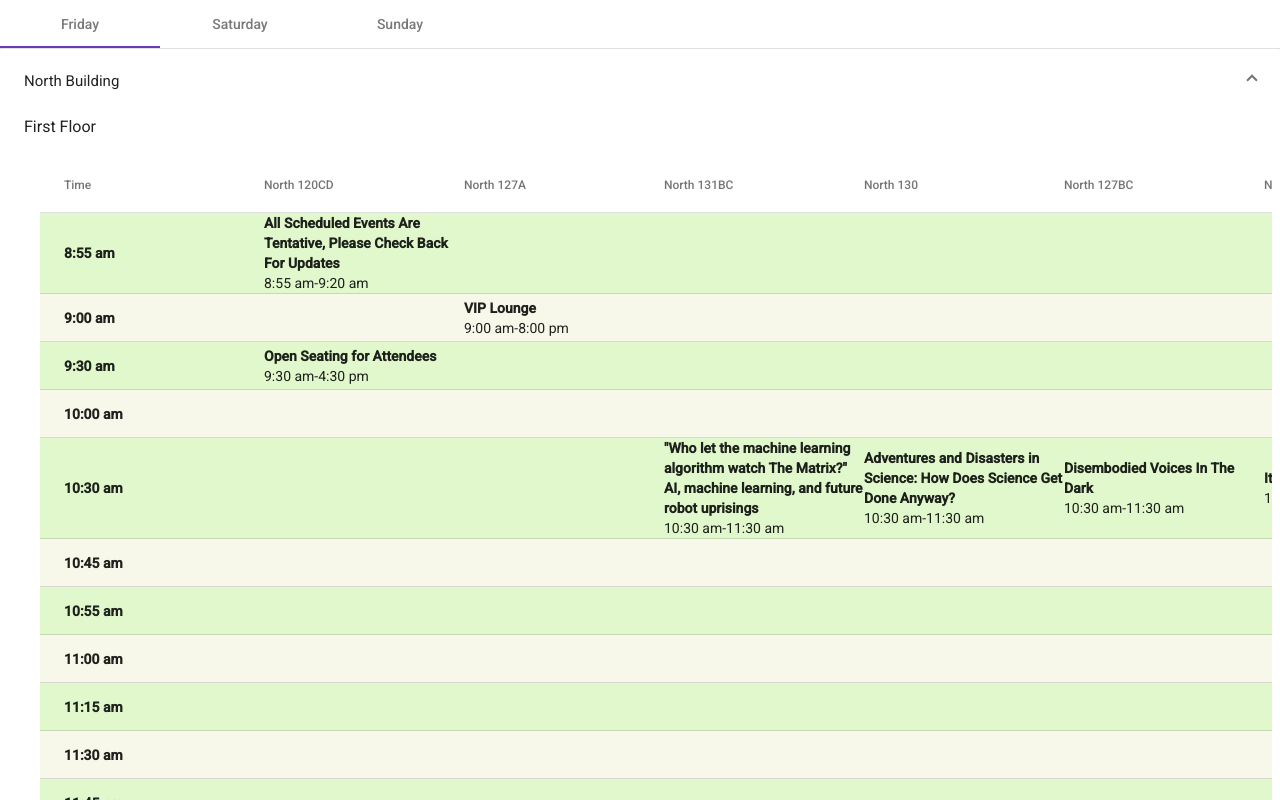
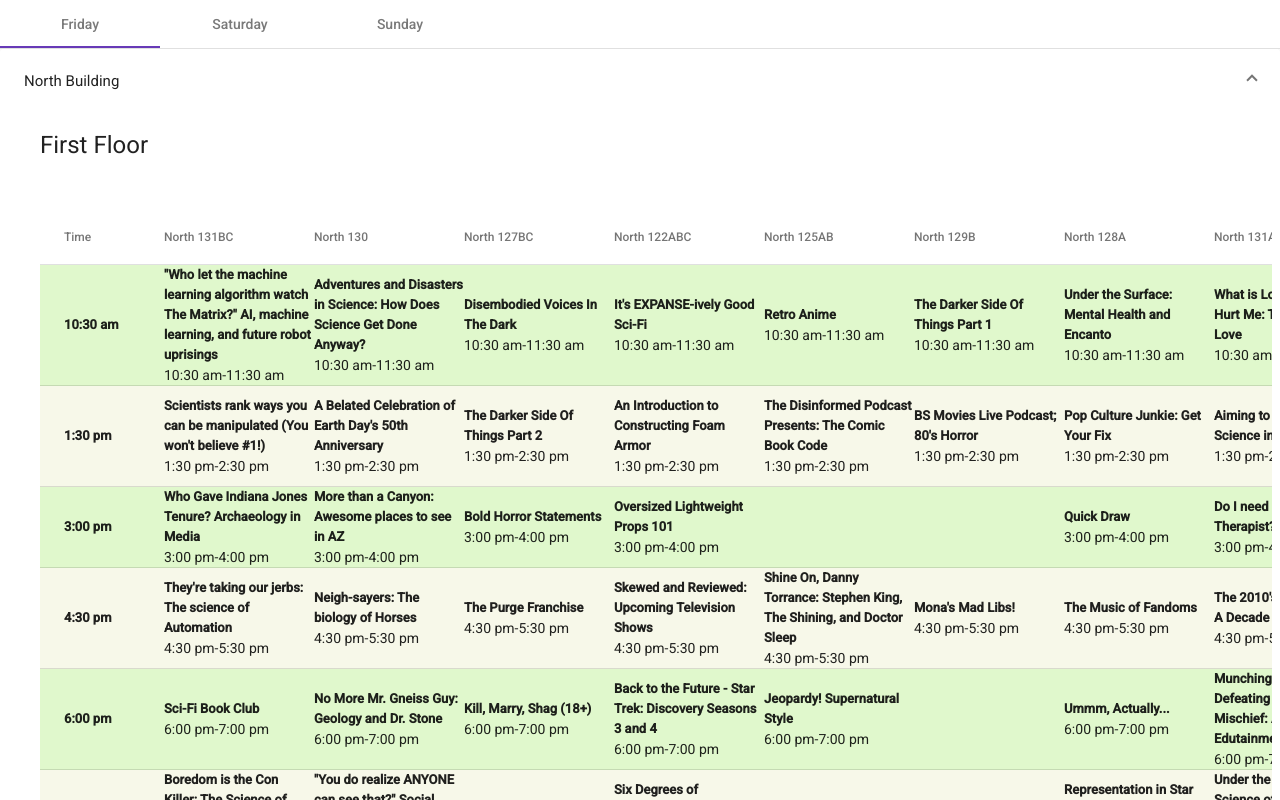
Before and after one commit to thatboramy/thatboramy.github.io, an Angular app: page / in a window 1280 px wide. Both pictures are taken after a click on the button "North Building". Shown: the top 800 px of the page. Built offline with nearby package versions, Linux system fonts and the light colour scheme.

Commit message:
reduce clutter

```diff
--- a/src/app/app.component.html
+++ b/src/app/app.component.html
@@ -5,8 +5,8 @@
       <mat-expansion-panel *ngFor="let venue of venueLocationGroupNames;let i = index">
         <mat-expansion-panel-header>{{venue}}</mat-expansion-panel-header>
         <div *ngFor="let floor of venueLocationGroup[i]; let j = index">
-          <div *ngIf="i === 0">
-            <h3>{{j === 0 ? 'First Floor': 'Second Floor'}}</h3>
+          <div *ngIf="i === 0" class="p-4">
+            <h1>{{j === 0 ? 'First Floor': 'Second Floor'}}</h1>
           </div>
 
           <div class="table-container">
@@ -25,8 +25,8 @@
       <mat-expansion-panel *ngFor="let venue of venueLocationGroupNames;let i = index">
         <mat-expansion-panel-header>{{venue}} </mat-expansion-panel-header>
         <div *ngFor="let floor of venueLocationGroup[i]; let j = index">
-          <div *ngIf="i === 0">
-            <h3>{{j === 0 ? 'First Floor': 'Second Floor'}}</h3>
+          <div *ngIf="i === 0" class="p-4">
+            <h1>{{j === 0 ? 'First Floor': 'Second Floor'}}</h1>
           </div>
 
           <div class="table-container">
@@ -45,8 +45,8 @@
       <mat-expansion-panel *ngFor="let venue of venueLocationGroupNames;let i = index">
         <mat-expansion-panel-header>{{venue}} </mat-expansion-panel-header>
         <div *ngFor="let floor of venueLocationGroup[i]; let j = index">
-          <div *ngIf="i === 0">
-            <h3>{{j === 0 ? 'First Floor': 'Second Floor'}}</h3>
+          <div *ngIf="i === 0" class="p-4">
+            <h1>{{j === 0 ? 'First Floor': 'Second Floor'}}</h1>
           </div>
 
           <div class="table-container">
--- a/src/app/app.component.scss
+++ b/src/app/app.component.scss
@@ -7,6 +7,7 @@ table {
 
 .text-bold {
   font-weight: bold;
+  font-size: small;
 }
 
 .table-container {
@@ -14,7 +15,7 @@ table {
   overflow: auto;
   margin: 16px;
   width: 100%;
-  height: 50rem;
+  max-height: 55rem;
 
   .mat-row:nth-child(even) {
     background-color: rgb(247, 248, 233);
@@ -35,6 +36,12 @@ table {
     width: 200px;
   }
   .time-cell {
-    width: 100px;
+    width: 75px;
+
+    font-size: small;
   }
 }
+
+.p-4 {
+  padding: 16px;
+}
--- a/src/app/app.component.ts
+++ b/src/app/app.component.ts
@@ -41,29 +41,43 @@ export class AppComponent {
   timeValues: string[] = [];
 
   eventHashMap: any = {};
-  fridayHashMap: any = {};
+  fridayHashMap = new Map();
   saturdayHashMap: any = {};
   sundayHashMap: any = {};
 
   venueLocationGroup: any[] = [];
   venueLocationGroupNames: string[] = [];
   constructor() {
-    this.sanitizeData(fridayData);
     this.serializeData(fridayData2, this.fridayHashMap)
     this.serializeData(saturdayData, this.saturdayHashMap);
     this.serializeData(sundayData, this.sundayHashMap);
+    this.sanitizeData();
 
 
     this.groupVenues();
     // sort the time
+    this.sanitizeTime();
+
+  }
+
+  sanitizeTime() {
+
+
     this.timeValues.sort((a, b) => {
       a = this.convertTime12to24(a);
       b = this.convertTime12to24(b);
       return a > b ? 1 : a < b ? -1 : 0;
     });
   }
+  groupVenues() {
+    // final specialization
+    this.northFirstFloorLocation = this.arrayRemove(this.northFirstFloorLocation, 'North 120CD');
+    this.northFirstFloorLocation = this.arrayRemove(this.northFirstFloorLocation, 'North 127A');
 
-  groupVenues() {
+    this.northSecondFloorLocation = this.arrayRemove(this.northSecondFloorLocation, 'North 229AB');
+
+    this.westVenueLocation = this.arrayRemove(this.westVenueLocation, 'West 213B');
+
     this.venueLocationGroupNames = ['North Building', 'West Building', 'Special'];
     this.venueLocationGroup = [[this.northFirstFloorLocation, this.northSecondFloorLocation], [this.westVenueLocation], [this.specialVenueLocation]];
   }
@@ -95,9 +109,11 @@ export class AppComponent {
       const eventText = event.event.split('::');
       const tempEventName = eventText[0].trim();
 
+      if (!tempEventName.includes('Signing ')) {
+
+
         const tempEventVenue = eventText[1].trim() ?? '';
 
-      // if (!tempEventName.toLowerCase().includes('Sign')) {
         if (!this.venueLocation.some((loc) => loc === tempEventVenue)) {
           this.venueLocation.push(tempEventVenue);
         }
@@ -106,7 +122,7 @@ export class AppComponent {
         const tempEventStartTime = tempEventTime[0].trim();
         const tempEventEndTime = tempEventTime[1]?.trim() ?? '';
 
-      if (!this.timeValues.some((loc) => loc === tempEventStartTime)) {
+        if (tempEventEndTime !== '' && !this.timeValues.some((loc) => loc === tempEventStartTime)) {
           this.timeValues.push(tempEventStartTime);
         }
         const tempEvent = {
@@ -119,61 +135,23 @@ export class AppComponent {
         if (hashMap.hasOwnProperty(tempEventVenue)) {
           hashMap[tempEventVenue][tempEventStartTime] = tempEvent;
         } else {
-        const tempHash = {};
           hashMap[tempEventVenue] = {};
           hashMap[tempEventVenue][tempEventStartTime] = tempEvent;
         }
-      // }
+      }
+
     });
-    this.timeValues.sort((a, b) => {
-      a = this.convertTime12to24(a);
-      b = this.convertTime12to24(b);
-      return a > b ? 1 : a < b ? -1 : 0;
-      // return a.localeCompare(b);
+
+  }
+  arrayRemove(arr: any, value: any) {
+    return arr.filter((ele: any) => {
+      return ele != value;
     });
   }
 
-  sanitizeData(data: any) {
-    const currData = data;
-    currData.forEach((event: any) => {
-      if (!event.fullEvent.includes('Signing') && event.endTime !== undefined) {
-        const test1 = event.fullEvent.split('::');
-        const tempEventName = test1[0].trim();
-        const tempEventVenue = test1[1].trim();
+  sanitizeData() {
 
-        if (!this.venueLocation.some((loc) => loc === tempEventVenue)) {
-          this.venueLocation.push(tempEventVenue);
-        }
-
-        const tempEventStartTime = event.eventDateTime.trim();
-        // console.log(tempEventStartTime);
-        if (!this.timeValues.some((loc) => loc === tempEventStartTime)) {
-          this.timeValues.push(tempEventStartTime);
-        }
-        const tempEventEndTime = event.endTime.trim();
-
-        const tempEvent = {
-          name: tempEventName,
-          startTime: tempEventStartTime,
-          endTime: tempEventEndTime,
-          venueLocation: tempEventVenue,
-        };
-        this.eventData.push(tempEvent);
-        // trying hash
-
-        //hash by location
-        if (this.eventHashMap.hasOwnProperty(tempEventVenue)) {
-          this.eventHashMap[tempEventVenue][tempEventStartTime] = tempEvent;
-        } else {
-          const tempHash = {};
-          this.eventHashMap[tempEventVenue] = {};
-          this.eventHashMap[tempEventVenue][tempEventStartTime] = tempEvent;
-        }
-      }
-    });
-    // group by Building
     this.northVenueLocation = [
-      // 'time',
       ...this.venueLocation.filter(
         (room) =>
           room.includes('North') &&
@@ -187,9 +165,6 @@ export class AppComponent {
           )
       ),
     ];
-    this.northFirstFloorLocationNoTime = [...this.northVenueLocation.filter((loc) =>
-      loc.includes('North 1')
-    )];
     this.northFirstFloorLocation = [...this.northVenueLocation.filter((loc) =>
       loc.includes('North 1')
     )];
@@ -213,17 +188,9 @@ export class AppComponent {
       ...this.venueLocation.filter((room) => room.includes('West')),
     ];
 
-    // this.venueLocation = ['time', ...this.venueLocation];
-    // this.headerDisplayCoumn = ['time', ...this.venueLocation];
   }
 
-  formatText(event: any) {
-    if (event === undefined) {
-      return '';
-    } else {
-      return `${event.name}\n${event.startTime}-${event.endTime}`;
-    }
-  }
+
 
   formatEventText(event: any) {
     if (event === undefined) {
--- a/src/app/table-event-schedule/table-event-schedule.component.html
+++ b/src/app/table-event-schedule/table-event-schedule.component.html
@@ -1,12 +1,12 @@
-<table mat-table [dataSource]="timeValues">
+<table mat-table [dataSource]="timeValuesDisplay">
 
   <ng-container matColumnDef="time" sticky>
-    <th mat-header-cell *matHeaderCellDef [ngClass]="'w-200'">
+    <th mat-header-cell *matHeaderCellDef>
       Time
     </th>
 
-    <td mat-cell *matCellDef="let element" [ngClass]="'w-200'">
-      <div class="text-bold cell-width">
+    <td mat-cell *matCellDef="let element">
+      <div class="text-bold time-cell">
         {{element}}
 
       </div>
@@ -21,19 +21,13 @@
     <td mat-cell *matCellDef="let element" [ngClass]="'w-200'">
 
       <div class="text-bold cell-width">
-        {{
-        column === 'time'
-        ? element
-        : eventHashMap[column]
+        {{ eventHashMap[column]
         ? formatEventText(eventHashMap[column][element])
         : ''
         }}
       </div>
       <div>
-        {{
-        column === 'time'
-        ? ''
-        : eventHashMap[column]
+        {{ eventHashMap[column]
         ? formatTimeText(eventHashMap[column][element])
         : ''
         }}
--- a/src/app/table-event-schedule/table-event-schedule.component.scss
+++ b/src/app/table-event-schedule/table-event-schedule.component.scss
@@ -15,7 +15,7 @@
 }
 
 .cell-width {
-  width: 200px;
+  width: 150px;
 }
 .time-cell {
   width: 100px;
--- a/src/app/table-event-schedule/table-event-schedule.component.ts
+++ b/src/app/table-event-schedule/table-event-schedule.component.ts
@@ -8,7 +8,7 @@ import { Component, Input, OnInit } from '@angular/core';
 export class TableEventScheduleComponent implements OnInit {
   @Input() timeValues: string[] = [];
   @Input() venues: string[] = [];
-  @Input() eventMap: string[] = [];
+  @Input() eventMap = {};
 
   public venueLocationsDisplay: string[] = [];
   public timeValuesDisplay: string[] = [];
@@ -18,12 +18,23 @@ export class TableEventScheduleComponent implements OnInit {
 
   ngOnInit(): void {
     this.venueLocationsDisplay = ['time', ...this.venues];
-    this.timeValuesDisplay = this.timeValues;
-    console.log(this.venueLocationsDisplay)
     this.eventHashMap = this.eventMap;
-    console.log(this.eventHashMap)
+    this.timeValuesDisplay = this.timeValues.filter(time => {
+      return this.hasEvent(time)
+    });
   }
+  hasEvent(timeQuery: string) {
+    let hasEvent = false;
+    this.venues.forEach(room => {
+      if (this.eventHashMap[room]) {
+        if (this.eventHashMap[room][timeQuery]) {
 
+          hasEvent = true
+        }
+      }
+    })
+    return hasEvent;
+  }
   formatEventText(event: any) {
     if (event === undefined) {
       return '';
```
Lines whose indentation alone changed are shown as unchanged.
